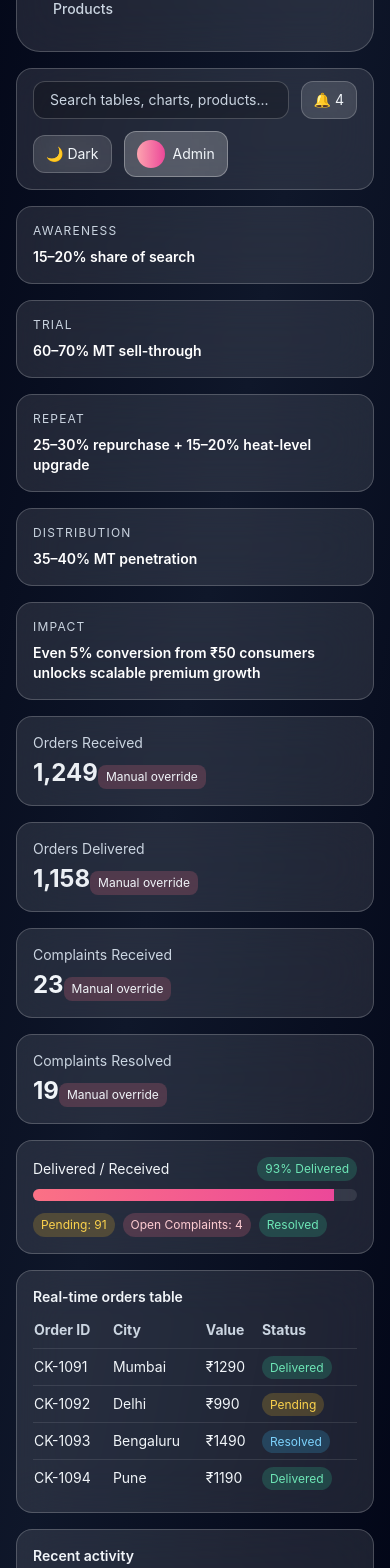
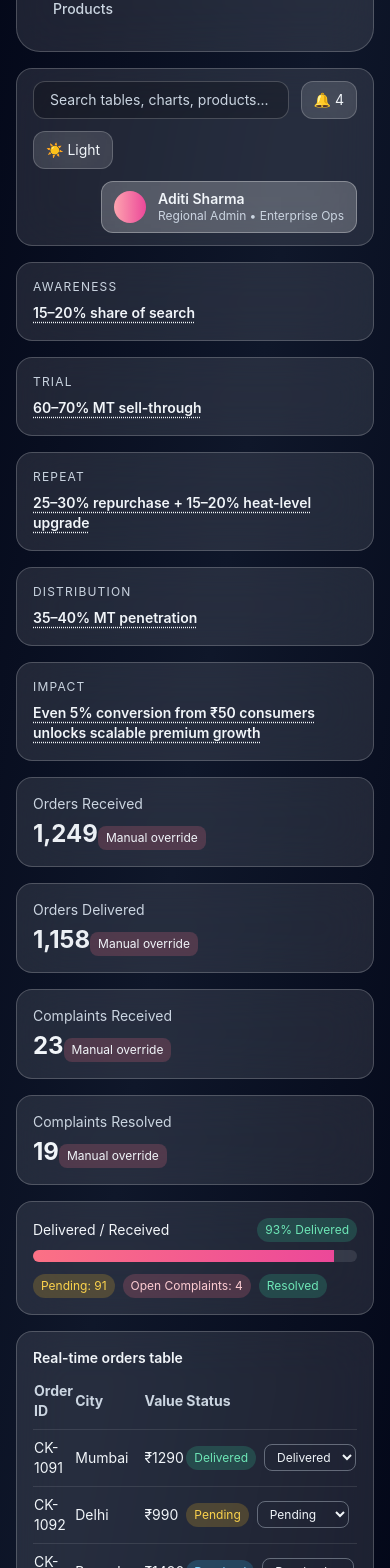
Before and after one commit to utsabpradhan8211-dot/chings, a React (Vite) app: page / in a window 390 px wide. Shown: the part 360-1928 px from the top of the page. Built offline with nearby package versions, Linux system fonts and the light colour scheme.

Commit message:
Enhance dashboard interactivity and theme behavior

```diff
--- a/src/App.jsx
+++ b/src/App.jsx
@@ -51,7 +51,13 @@ export default function App() {
 
   return (
     <ErrorBoundary>
-      <div className="min-h-screen p-4 md:p-6">
+      <div
+        className={`min-h-screen p-4 transition-colors duration-300 md:p-6 ${
+          darkMode
+            ? 'bg-gradient-to-br from-slate-950 via-slate-900 to-slate-950 text-slate-100'
+            : 'bg-gradient-to-br from-slate-100 via-white to-rose-50 text-slate-900'
+        }`}
+      >
         <div className="mx-auto grid max-w-[1600px] gap-4 lg:grid-cols-[280px_1fr]">
           <Sidebar activeTab={activeTab} setActiveTab={setActiveTab} />
           <main className="space-y-4">
--- a/src/components/KPISection.jsx
+++ b/src/components/KPISection.jsx
@@ -1,4 +1,5 @@
 import { motion } from 'framer-motion';
+import { useState } from 'react';
 
 const kpis = [
   { title: 'Awareness', value: '15–20% share of search' },
@@ -11,8 +12,24 @@ const kpis = [
   },
 ];
 
+const details = {
+  Awareness:
+    'Search share indicates brand recall against key spicy-noodle competitors.\nFocus media bursts around K-content moments to increase top-of-funnel intent.\nTarget top 20 metro pincodes for accelerated share gains.\nTrack weekly movement to optimize paid and influencer investments.',
+  Trial:
+    'Sell-through in modern trade reflects first-purchase momentum.\nSampling-led onboarding helps convert curiosity into basket addition.\nBundle offers with Korean meal accompaniments to increase conversion.\nPrioritize stores with high repeat walk-ins for higher efficiency.',
+  Repeat:
+    'Repurchase and heat-level upgrades signal long-term category stickiness.\nUse loyalty nudges and recipe content to deepen product adoption.\nIntroduce tiered variants to move users from entry to premium packs.\nMonitor cohort-wise behavior by city and channel for precise actions.',
+  Distribution:
+    'Penetration in MT stores defines how discoverable the portfolio is.\nExpand facings in high-performing outlets to reduce stock-out risk.\nImprove shelf signage and secondary displays for better conversion.\nAlign distributor incentives with depth and visibility KPIs monthly.',
+  Impact:
+    'Small premium conversion from value seekers creates outsized margin uplift.\nThis strategy improves revenue quality without sacrificing scale.\nSequential upgrades can lift both ASP and contribution profitability.\nFocus on high-intent cohorts where taste acceptance is already proven.',
+};
+
 export default function KPISection() {
+  const [selectedKpi, setSelectedKpi] = useState(null);
+
   return (
+    <>
       <section className="grid gap-4 md:grid-cols-2 xl:grid-cols-5">
         {kpis.map((kpi, index) => (
           <motion.article
@@ -22,10 +39,30 @@ export default function KPISection() {
             transition={{ delay: index * 0.08, duration: 0.4 }}
             className="glass rounded-2xl p-4"
           >
-          <p className="text-xs uppercase tracking-widest text-slate-300">{kpi.title}</p>
-          <p className="mt-2 text-sm font-semibold text-white">{kpi.value}</p>
+            <p className="text-xs uppercase tracking-widest text-slate-400 dark:text-slate-300">{kpi.title}</p>
+            <button
+              onClick={() => setSelectedKpi(kpi.title)}
+              className="mt-2 text-left text-sm font-semibold underline decoration-dotted underline-offset-4"
+            >
+              {kpi.value}
+            </button>
           </motion.article>
         ))}
       </section>
+
+      {selectedKpi && (
+        <div className="fixed inset-0 z-40 flex items-center justify-center bg-black/40 p-4" onClick={() => setSelectedKpi(null)}>
+          <div className="glass-strong max-w-lg rounded-2xl p-5" onClick={(e) => e.stopPropagation()}>
+            <h3 className="text-lg font-semibold">{selectedKpi} KPI breakdown</h3>
+            <p className="mt-3 whitespace-pre-line text-sm leading-6 text-slate-700 dark:text-slate-200">
+              {details[selectedKpi]}
+            </p>
+            <button onClick={() => setSelectedKpi(null)} className="mt-4 rounded-lg bg-gradient-to-r from-rose-400 to-pink-500 px-3 py-2 text-sm text-white">
+              Close
+            </button>
+          </div>
+        </div>
+      )}
+    </>
   );
 }
--- a/src/components/OrdersPanel.jsx
+++ b/src/components/OrdersPanel.jsx
@@ -23,10 +23,12 @@ const initialRows = [
 ];
 
 const statusClasses = {
-  Delivered: 'bg-emerald-400/20 text-emerald-300',
-  Pending: 'bg-amber-400/20 text-amber-300',
-  Resolved: 'bg-sky-400/20 text-sky-300',
+  Delivered: 'bg-emerald-400/20 text-emerald-500 dark:text-emerald-300',
+  Pending: 'bg-amber-400/20 text-amber-500 dark:text-amber-300',
+  Resolved: 'bg-sky-400/20 text-sky-500 dark:text-sky-300',
 };
+
+const availableStatuses = ['Delivered', 'Pending', 'Resolved'];
 
 function Counter({ value }) {
   return (
@@ -100,6 +102,10 @@ export default function OrdersPanel({ search, showRecentActivity = false }) {
       setEditing('');
       setInputValue('');
     }
+  };
+
+  const updateRowStatus = (id, nextStatus) => {
+    setRows((prev) => prev.map((row) => (row.id === id ? { ...row, status: nextStatus } : row)));
   };
 
   return (
@@ -179,7 +185,7 @@ export default function OrdersPanel({ search, showRecentActivity = false }) {
       <div className="glass overflow-x-auto rounded-2xl p-4">
         <h3 className="mb-3 text-sm font-semibold">Real-time orders table</h3>
         <table className="w-full text-left text-sm">
-          <thead className="text-slate-300">
+          <thead className="text-slate-500 dark:text-slate-300">
             <tr>
               <th className="pb-2">Order ID</th>
               <th className="pb-2">City</th>
@@ -194,11 +200,24 @@ export default function OrdersPanel({ search, showRecentActivity = false }) {
                 <td>{row.city}</td>
                 <td>₹{row.value}</td>
                 <td>
-                  <span
-                    className={`rounded-full px-2 py-1 text-xs ${statusClasses[row.status]}`}
-                  >
-                    {row.status}
-                  </span>
+                  <div className="flex items-center gap-2">
+                    <span
+                      className={`rounded-full px-2 py-1 text-xs ${statusClasses[row.status]}`}
+                    >
+                      {row.status}
+                    </span>
+                    <select
+                      value={row.status}
+                      onChange={(e) => updateRowStatus(row.id, e.target.value)}
+                      className="rounded-lg border border-slate-300/40 bg-transparent px-2 py-1 text-xs"
+                    >
+                      {availableStatuses.map((item) => (
+                        <option key={item} value={item} className="text-slate-900">
+                          {item}
+                        </option>
+                      ))}
+                    </select>
+                  </div>
                 </td>
               </tr>
             ))}
--- a/src/components/Sidebar.jsx
+++ b/src/components/Sidebar.jsx
@@ -4,8 +4,8 @@ export default function Sidebar({ activeTab, setActiveTab }) {
   return (
     <aside className="glass h-full w-full rounded-3xl p-5 lg:w-72">
       <div className="rounded-2xl bg-gradient-to-r from-rose-400 via-pink-500 to-purple-500 p-[1px] shadow-glow">
-        <div className="rounded-2xl bg-slate-950/80 px-4 py-3">
-          <p className="text-sm text-slate-300">Brand</p>
+        <div className="rounded-2xl bg-white/90 px-4 py-3 dark:bg-slate-950/80">
+          <p className="text-sm text-slate-500 dark:text-slate-300">Brand</p>
           <h1 className="bg-gradient-to-r from-rose-300 to-pink-400 bg-clip-text text-xl font-bold text-transparent">
             Ching&apos;s Korean
           </h1>
@@ -20,8 +20,8 @@ export default function Sidebar({ activeTab, setActiveTab }) {
               onClick={() => setActiveTab(tab)}
               className={`w-full rounded-xl px-4 py-3 text-left text-sm font-medium transition-all duration-300 ease-in-out ${
                 active
-                  ? 'bg-gradient-to-r from-rose-400/30 to-pink-500/30 text-white shadow-glow ring-1 ring-rose-300/40'
-                  : 'text-slate-300 hover:bg-white/10 hover:text-white'
+                  ? 'bg-gradient-to-r from-rose-400/30 to-pink-500/30 text-slate-900 shadow-glow ring-1 ring-rose-300/40 dark:text-white'
+                  : 'text-slate-600 hover:bg-black/5 hover:text-slate-900 dark:text-slate-300 dark:hover:bg-white/10 dark:hover:text-white'
               }`}
             >
               {tab}
--- a/src/components/Topbar.jsx
+++ b/src/components/Topbar.jsx
@@ -5,18 +5,21 @@ export default function Topbar({ search, setSearch, darkMode, setDarkMode }) {
         value={search}
         onChange={(e) => setSearch(e.target.value)}
         placeholder="Search tables, charts, products..."
-        className="min-w-60 flex-1 rounded-xl border border-white/20 bg-black/20 px-4 py-2 text-sm text-white outline-none placeholder:text-slate-300 focus:border-rose-300"
+        className="min-w-60 flex-1 rounded-xl border border-slate-300/50 bg-white/70 px-4 py-2 text-sm text-slate-900 outline-none placeholder:text-slate-500 focus:border-rose-300 dark:border-white/20 dark:bg-black/20 dark:text-white dark:placeholder:text-slate-300"
       />
       <button className="glass rounded-xl px-3 py-2 text-sm">🔔 4</button>
       <button
         onClick={() => setDarkMode((prev) => !prev)}
         className="glass rounded-xl px-3 py-2 text-sm"
       >
-        {darkMode ? '🌙 Dark' : '☀️ Light'}
+        {darkMode ? '☀️ Light' : '🌙 Dark'}
       </button>
-      <div className="glass-strong flex items-center gap-2 rounded-xl px-3 py-2 text-sm">
-        <span className="inline-block h-7 w-7 rounded-full bg-gradient-to-r from-rose-300 to-pink-500" />
-        Admin
+      <div className="glass-strong ml-auto flex items-center gap-3 rounded-xl px-3 py-2 text-sm">
+        <span className="inline-block h-8 w-8 rounded-full bg-gradient-to-r from-rose-300 to-pink-500" />
+        <div>
+          <p className="font-semibold leading-tight">Aditi Sharma</p>
+          <p className="text-xs text-slate-400 dark:text-slate-300">Regional Admin • Enterprise Ops</p>
+        </div>
       </div>
     </header>
   );
--- a/src/index.css
+++ b/src/index.css
@@ -3,20 +3,24 @@
 @tailwind utilities;
 
 :root {
+  color-scheme: light;
+}
+
+.dark {
   color-scheme: dark;
 }
 
 body {
-  @apply m-0 min-h-screen bg-gradient-to-br from-slate-950 via-slate-900 to-slate-950 text-slate-100 antialiased;
+  @apply m-0 min-h-screen antialiased;
   font-family: Inter, system-ui, -apple-system, Segoe UI, Roboto, sans-serif;
 }
 
 .glass {
-  @apply border border-white/20 bg-white/10 backdrop-blur-xl;
+  @apply border border-slate-300/40 bg-white/70 backdrop-blur-xl dark:border-white/20 dark:bg-white/10;
 }
 
 .glass-strong {
-  @apply border border-white/30 bg-white/20 backdrop-blur-2xl;
+  @apply border border-slate-300/50 bg-white/90 backdrop-blur-2xl dark:border-white/30 dark:bg-white/20;
 }
 
 * {
```
Also changed, not shown: src/components/AnalyticsCharts.jsx (+51 -2 lines). Lines whose indentation alone changed are shown as unchanged.
